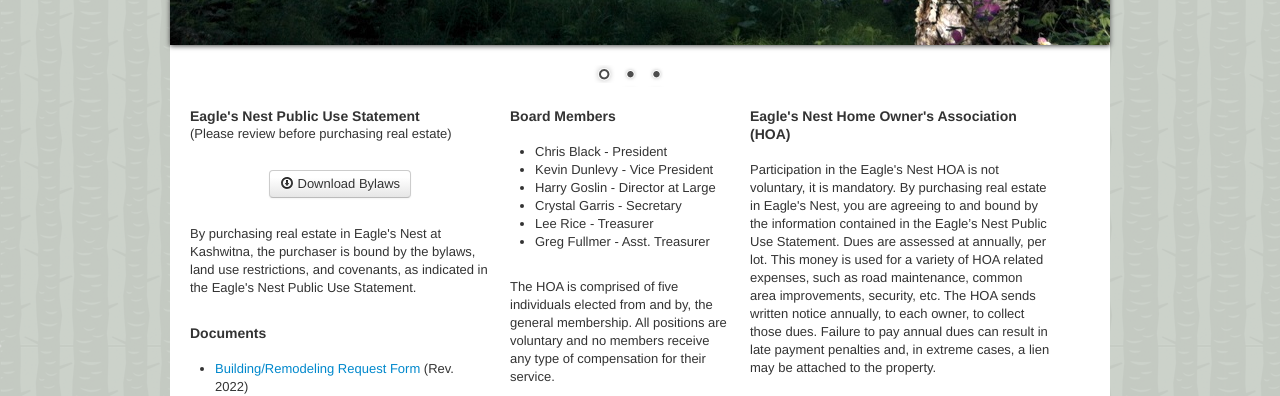
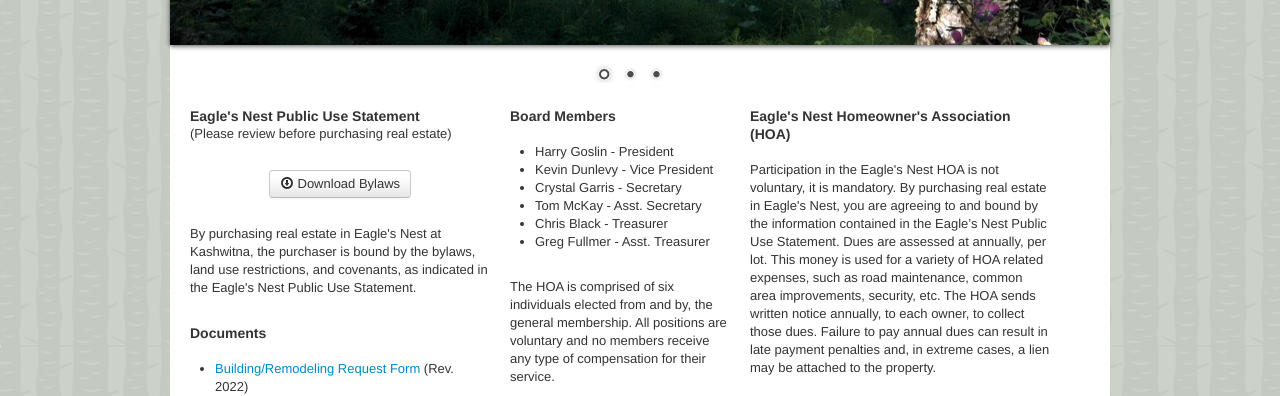
Before and after one commit to thesurlydev/eaglesnest-hoa.net, a Jekyll site: the page built from index.markdown, in a window 1280 px wide. Shown: the part 354-750 px from the top of the page. Built offline with Jekyll 4.4.1, drawn with Linux system fonts in a browser that asks for light colours; some web fonts are replaced.

Commit message:
feat: update board members

```diff
--- a/css/main.css
+++ b/css/main.css
@@ -11,6 +11,10 @@ body {
 blockquote p {
     font-size: 14px;
     line-height: 18px;
+}
+
+.centered {
+    text-align: center;
 }
 
 .navbar {
--- a/index.markdown
+++ b/index.markdown
@@ -11,7 +11,7 @@ title: Eagle's Nest Homeowners Association
             	<h4>Eagle's Nest Public Use Statement</h4>
                 <p>(Please review before purchasing real estate)</p>
                 <br>
-                <p align="center"><a class="btn btn-med" href="/files/Eagles_Nest_Bylaws.pdf"><i class="icon-download"></i> Download Bylaws</a></p>
+                <p class="centered"><a class="btn btn-med" href="/files/Eagles_Nest_Bylaws.pdf"><i class="icon-download"></i> Download Bylaws</a></p>
                 <br>
                 <p>By purchasing real estate in Eagle's Nest at Kashwitna, the purchaser is bound by the bylaws, land use restrictions, and covenants, as indicated in the Eagle's Nest Public Use Statement.</p> <br>
                 <h4>Documents</h4>
@@ -30,20 +30,20 @@ title: Eagle's Nest Homeowners Association
                 <h4>Board Members</h4>
                 <br>
                 <ul>
-                    <li>Chris Black - President</li>
+                    <li>Harry Goslin - President</li>
                     <li>Kevin Dunlevy - Vice President</li>
-                    <li>Harry Goslin - Director at Large</li>
                     <li>Crystal Garris - Secretary</li>
-                    <li>Lee Rice - Treasurer</li>
+                    <li>Tom McKay - Asst. Secretary</li>
+                    <li>Chris Black - Treasurer</li>
                     <li>Greg Fullmer - Asst. Treasurer</li>
                 </ul>
                 <br>
-                <p>The HOA is comprised of five individuals elected from and by, the general membership. All positions are voluntary and no members receive any type of compensation for their service.</p>
+                <p>The HOA is comprised of six individuals elected from and by, the general membership. All positions are voluntary and no members receive any type of compensation for their service.</p>
                 <p><a href="mailto:board@eaglesnest-hoa.net">Email the board</a></p>
                 <p><strong>Mailing Address</strong>:<br/>Cantrell Services/ Eagles Nest at Kashwitna<br/>P.O. Box 240485<br>ANCHORAGE, AK 99524</p>
             </div>
             <div class="span4">
-         		<h4>Eagle's Nest Home Owner's Association (HOA)</h4>
+         		<h4>Eagle's Nest Homeowner's Association (HOA)</h4>
          		 <br>
                  <p>Participation in the Eagle's Nest HOA is not voluntary, it is mandatory. By purchasing real estate in Eagle's Nest, you are agreeing to and bound by the information contained in the Eagle’s Nest Public Use Statement. Dues are assessed at annually, per lot. This money is used for a variety of HOA related expenses, such as road maintenance, common area improvements, security, etc. The HOA sends written notice annually, to each owner, to collect those dues. Failure to pay annual dues can result in late payment penalties and, in extreme cases, a lien may be attached to the property.</p>
                  <br/>
```
